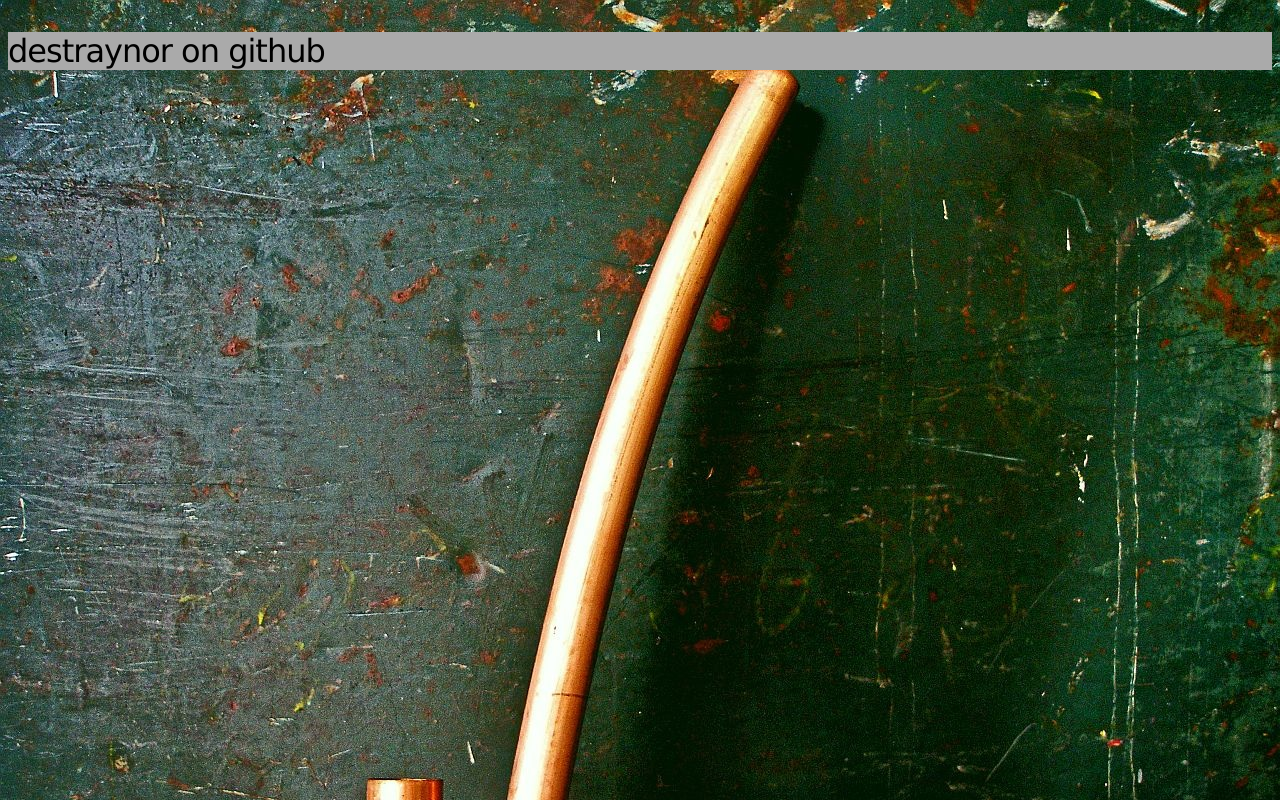
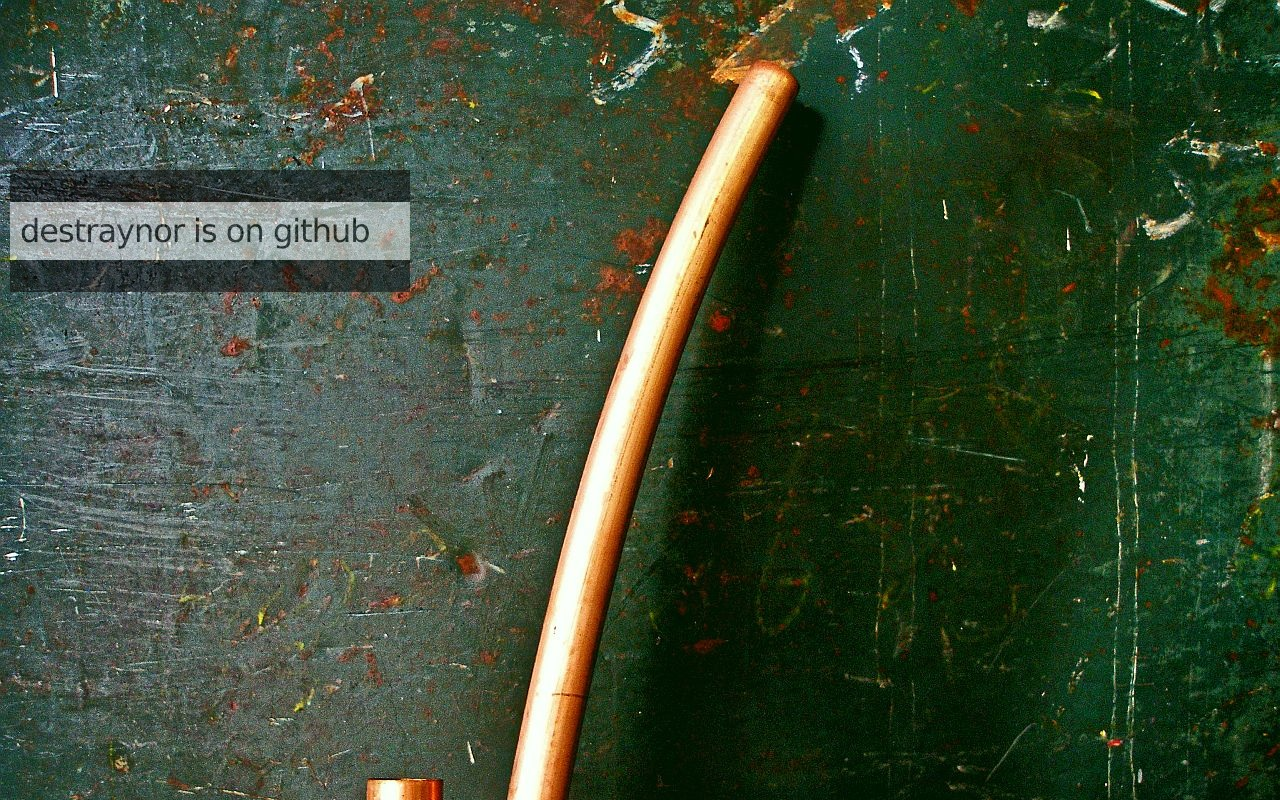
Before and after one commit to destraynor/destraynor.com, a plain HTML site: page index.html in a window 1280 px wide. Drawn offline with Linux system fonts and the light colour scheme.

Commit message:
Getting there

```diff
--- a/index.html
+++ b/index.html
@@ -13,8 +13,7 @@ destraynor on github
 <body>
 
 <div id="container">
-<p id="blurb">destraynor on github</p>
-
+<p id="blurb">destraynor is on github</p>
 </div>
 
 </body>
--- a/style.css
+++ b/style.css
@@ -5,6 +5,15 @@ p{
 	font-family:Geneva;
 	font-size:200%;
 	letter-spacing:-1px;
-background:#aaa;
-
+	background:#fff;
+	padding:10px;
 }
+#container{
+	background:#000;
+	opacity:.5;
+	position:absolute;
+	top:170px;
+	left:10px;
+	width:400px;
+	-moz-border-radius:25px;
+}
```
